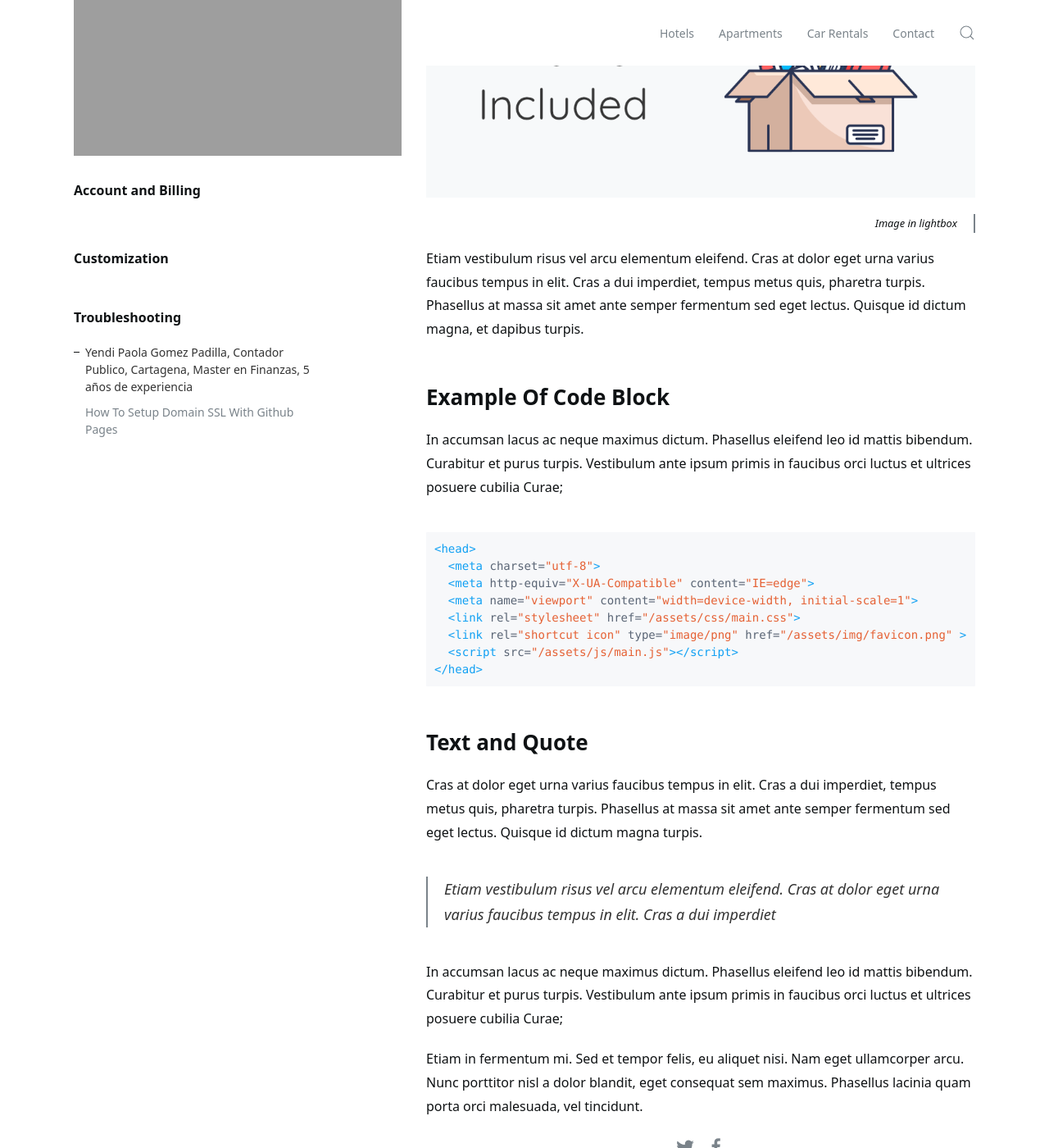
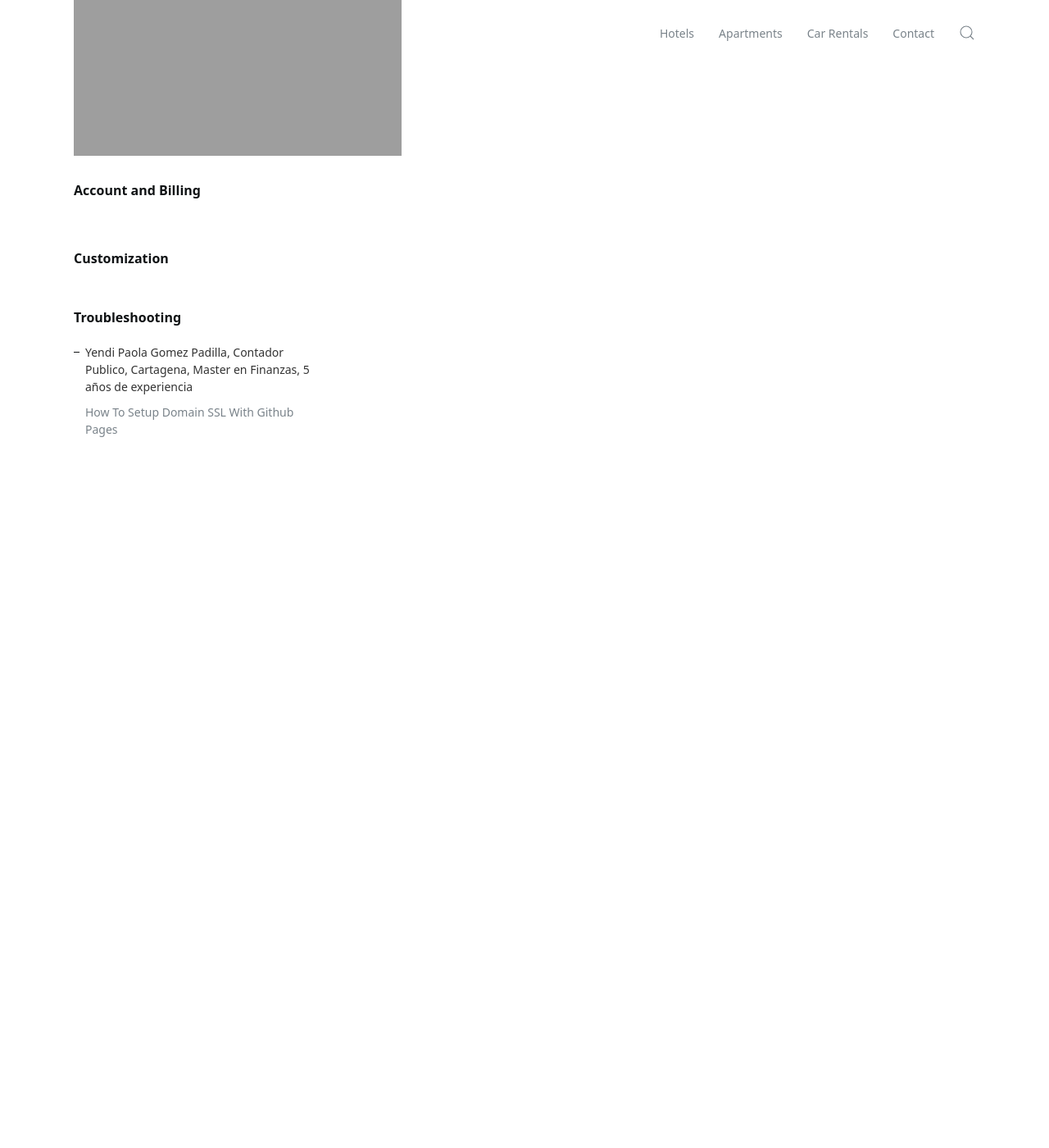
Before and after one commit to jelmii/jelmii.github.io, a Jekyll site: the page built from _docs/collections.md, in a window 1280 px wide and 1400 px high, scrolled down 2072 px. Shown: the whole window at 82% size. Built offline with Jekyll 4.4.1, drawn with Linux system fonts in a browser that asks for light colours; some of the changed text lies outside the part shown.

Commit message:
Update collections.md

````diff
--- a/_docs/collections.md
+++ b/_docs/collections.md
@@ -6,43 +6,5 @@ author:
 tags: featured
 ---
 
-#### Sections in this article
-{:.no_toc}
-* TOC
-{:toc}
 
 <iframe src="https://drive.google.com/file/d/1b9Xp6IV7lJSfP9R73r4G6eeUyCDSwvzr/preview" width="100%" height="940"></iframe>
-
-Musce libero nunc, dignissim quis turpis quis, semper vehicula dolor. Suspendisse tincidunt consequat quam, ac posuere leo dapibus id. Cras fringilla convallis elit, at eleifend mi interam.
-
-Nulla non sollicitudin. Morbi sit amet laoreet ipsum, vel pretium mi. Morbi varius, tellus in accumsan blandit, elit ligula eleifend velit, luctus mattis ante nulla condimentum nulla. Etiam vestibulum risus vel arcu elementum eleifend. Cras at dolor eget urna varius faucibus tempus in elit.
-
-## Image Lightbox Example
-Nunc porta malesuada porta. Etiam tristique vestibulum dolor at ultricies. Proin hendrerit sapien sed erat fermentum, at commodo velit consectetur.
-
-{% include image.html img="image1.png" style="wide" lightbox="true" alt="Alt for image" caption="Image in lightbox" %}
-
-Etiam vestibulum risus vel arcu elementum eleifend. Cras at dolor eget urna varius faucibus tempus in elit. Cras a dui imperdiet, tempus metus quis, pharetra turpis. Phasellus at massa sit amet ante semper fermentum sed eget lectus. Quisque id dictum magna, et dapibus turpis.
-
-## Example Of Code Block
-In accumsan lacus ac neque maximus dictum. Phasellus eleifend leo id mattis bibendum. Curabitur et purus turpis. Vestibulum ante ipsum primis in faucibus orci luctus et ultrices posuere cubilia Curae;
-
-```html
-<head>
-  <meta charset="utf-8">
-  <meta http-equiv="X-UA-Compatible" content="IE=edge">
-  <meta name="viewport" content="width=device-width, initial-scale=1">
-  <link rel="stylesheet" href="{{ "/assets/css/main.css" | relative_url }}">
-  <link rel="shortcut icon" type="image/png" href="{{ "assets/img/favicon.png" | relative_url }}" >
-  <script src="{{ "/assets/js/main.js" | relative_url }}"></script>
-</head>
-```
-
-## Text and Quote
-Cras at dolor eget urna varius faucibus tempus in elit. Cras a dui imperdiet, tempus metus quis, pharetra turpis. Phasellus at massa sit amet ante semper fermentum sed eget lectus. Quisque id dictum magna turpis.
-
-> Etiam vestibulum risus vel arcu elementum eleifend. Cras at dolor eget urna varius faucibus tempus in elit. Cras a dui imperdiet
-
-In accumsan lacus ac neque maximus dictum. Phasellus eleifend leo id mattis bibendum. Curabitur et purus turpis. Vestibulum ante ipsum primis in faucibus orci luctus et ultrices posuere cubilia Curae;
-
-Etiam in fermentum mi. Sed et tempor felis, eu aliquet nisi. Nam eget ullamcorper arcu. Nunc porttitor nisl a dolor blandit, eget consequat sem maximus. Phasellus lacinia quam porta orci malesuada, vel tincidunt.
````
